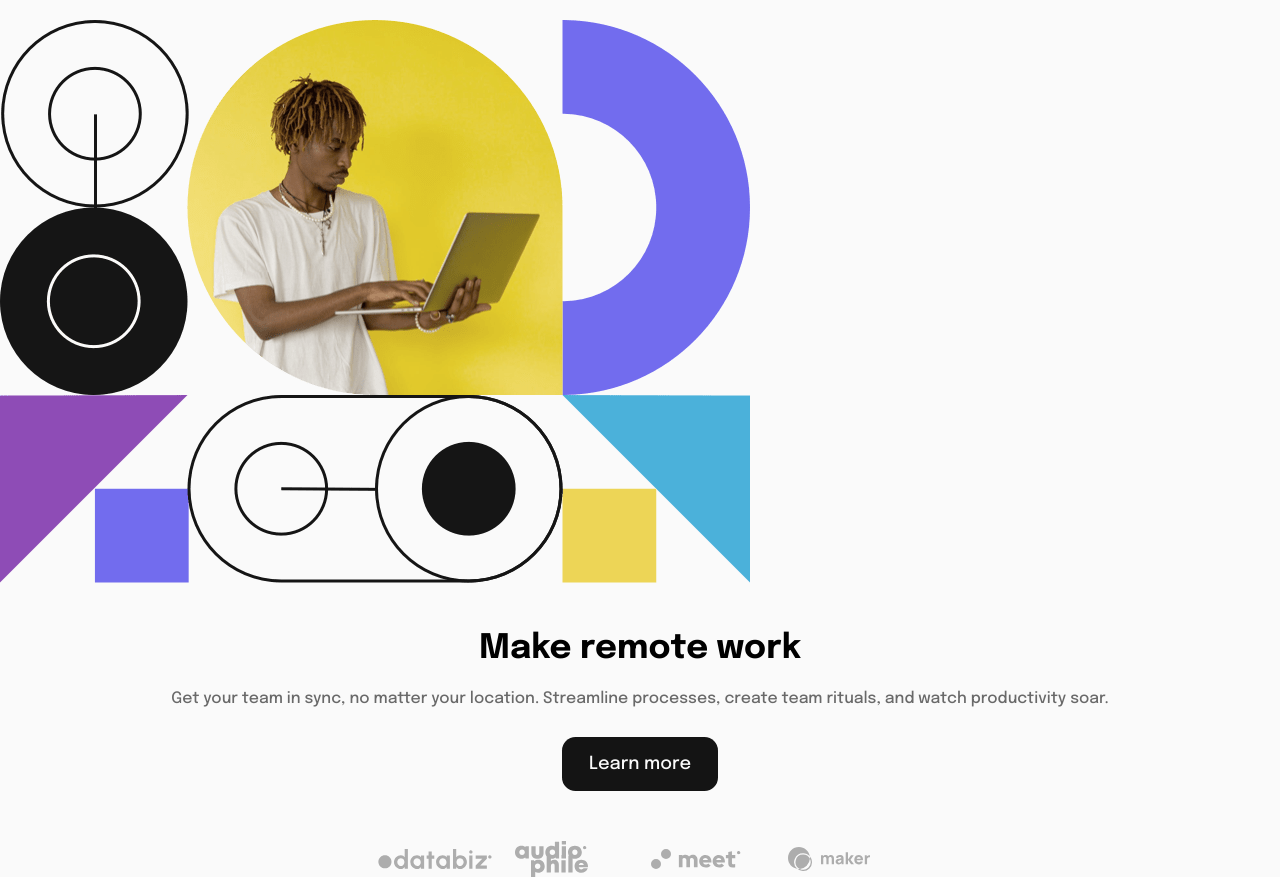
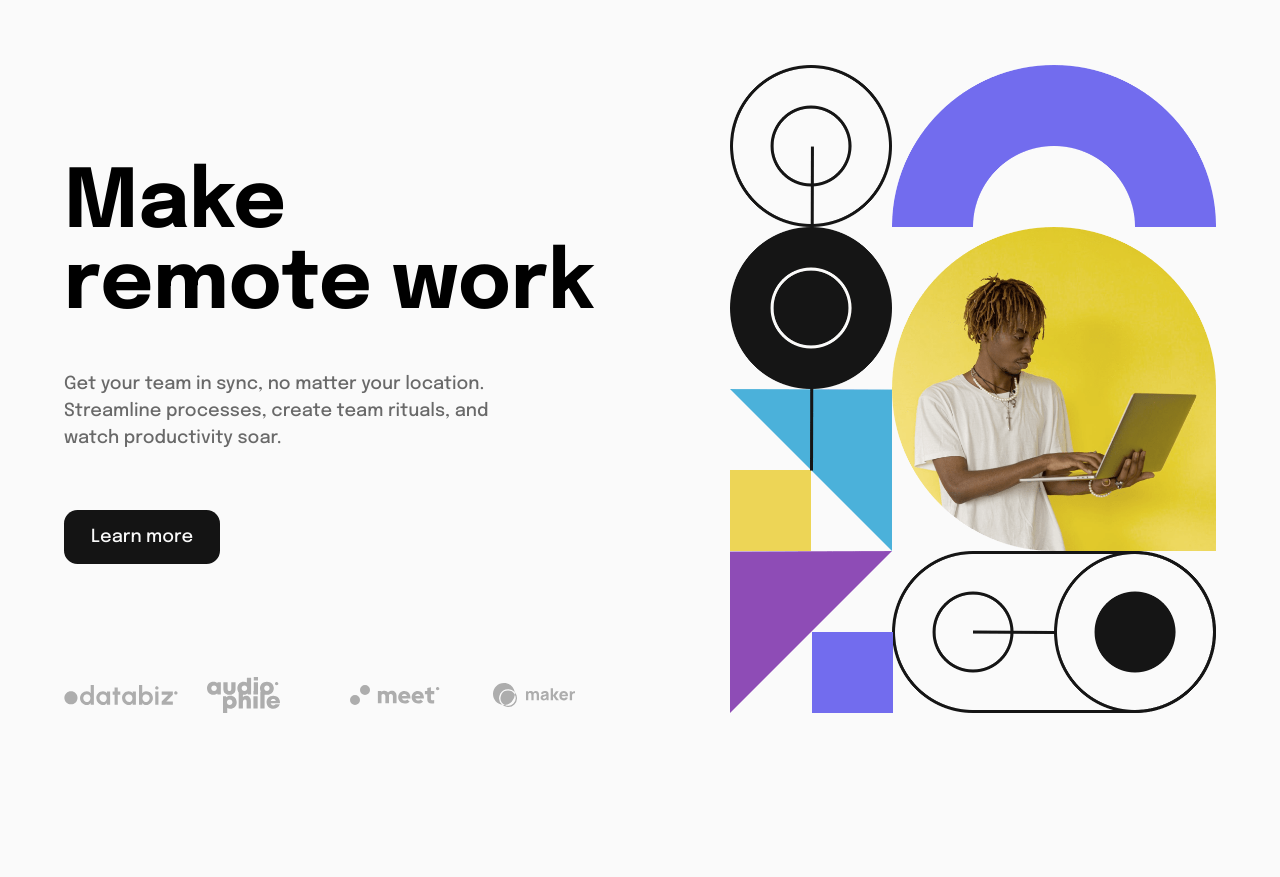
Before and after one commit to antonio-lopez/fm-intro-section-dropdown-nav, a website: page index.html in a window 1280 px wide. Shown: the part 70-947 px from the top of the page. After the commit the page ends 800 px from the top, so only its background shows below. Drawn offline with Linux system fonts and the light colour scheme.

Commit message:
desktop responsive

```diff
--- a/index.html
+++ b/index.html
@@ -161,22 +161,46 @@
     </nav>
 
     <!-- Main -->
-    <main class="grid grid-cols-1">
+    <main
+      class="grid grid-cols-1 lg:mx-auto lg:max-w-5xl lg:grid-cols-2 lg:pt-10"
+    >
       <!-- hero image -->
-      <img src="/images/image-hero-mobile.png" alt="hero mobile" />
+      <div class="lg:col-start-2 lg:pl-20">
+        <img
+          class="lg:hidden"
+          src="/images/image-hero-mobile.png"
+          alt="hero mobile"
+        />
+        <img
+          class="hidden lg:block"
+          src="/images/image-hero-desktop.png"
+          alt="hero desktop"
+        />
+      </div>
       <!-- hero text -->
-      <div class="pt-10 text-center">
-        <h1 class="pb-4 text-3xl font-bold">Make remote work</h1>
-        <p class="px-3 pb-9 text-sm text-mediumGray">
+      <div
+        class="pt-10 text-center lg:row-start-1 lg:flex lg:flex-col lg:justify-end lg:pr-6 lg:text-left"
+      >
+        <h1 class="pb-4 text-3xl font-bold lg:pb-10 lg:text-7xl">
+          Make remote work
+        </h1>
+        <p
+          class="px-3 pb-9 text-sm text-mediumGray lg:px-0 lg:pr-16 lg:pb-16 lg:text-base"
+        >
           Get your team in sync, no matter your location. Streamline processes,
           create team rituals, and watch productivity soar.
         </p>
-        <a class="rounded-xl bg-almostBlack py-4 px-6 text-almostWhite" href=""
+        <div>
+          <a
+            class="rounded-xl bg-almostBlack py-4 px-6 text-almostWhite"
+            href=""
             >Learn more</a
           >
         </div>
         <!-- company logos -->
-      <div class="mx-auto grid grid-cols-4 items-center gap-5 px-4 pt-14">
+        <div
+          class="mx-auto grid grid-cols-4 items-center gap-5 px-4 pt-14 lg:mx-0 lg:px-0 lg:pt-28"
+        >
           <div>
             <img src="/images/client-databiz.svg" alt="databiz client" />
           </div>
@@ -190,6 +214,7 @@
             <img src="/images/client-maker.svg" alt="maker client" />
           </div>
         </div>
+      </div>
     </main>
     <script src="/js/script.js"></script>
   </body>
```
Also changed, not shown: css/main.css. Lines whose indentation alone changed are shown as unchanged.
